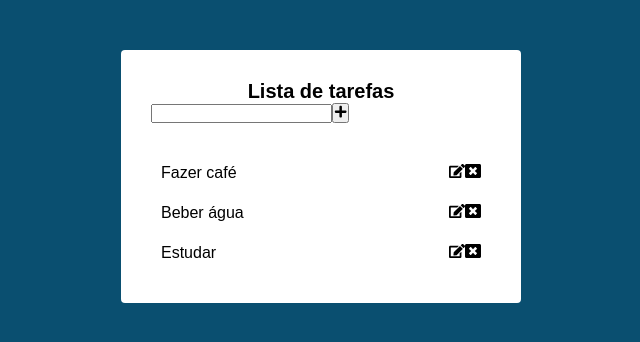
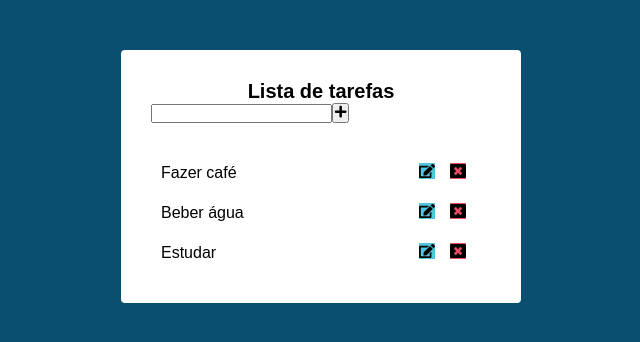
Before and after one commit to warleyroma/projreact, a React (Create React App) app: page / in a window 1280 px wide. Shown: the top 342 px of the page, without its empty margins (319-959 px from the left). Built offline with nearby package versions, Linux system fonts and the light colour scheme.

Commit message:
Estilizando as tarefas

```diff
--- a/src/components/Main.css
+++ b/src/components/Main.css
@@ -55,23 +55,23 @@
  background: #51c5de;
 }
 
-.tarefas .li .edit {
+.tarefas li .edit {
   margin-right: 15px;
   background: #51c5de;
 }
 
-.tarefas .li .delete {
+.tarefas li .delete {
   margin-right: 15px;
   background: #f04c64;
 }
 
-.tarefas .li:hover .edit,
-.tarefas .li:hover .delete {
+.tarefas li:hover .edit,
+.tarefas li:hover .delete {
   color: #000;
 }
 
-.tarefas .li .edit,
-.tarefas .li .delete {
+.tarefas li .edit,
+.tarefas li .delete {
   cursor: pointer;
   transition: all 600ms;
 }
--- a/src/components/Main.js
+++ b/src/components/Main.js
@@ -10,11 +10,7 @@ import './Main.css';
 export default class Main extends Component {
   state = {
     novaTarefa: '',
-    tarefas: [
-      'Fazer café',
-      'Beber água',
-      'Estudar',
-    ],
+    tarefas: ['Fazer café', 'Beber água', 'Estudar'],
   };
 
   handleChange = (e) => {
@@ -36,13 +32,14 @@ export default class Main extends Component {
           </button>
         </form>
         <ul className="tarefas">
-          {tarefas.map(tarefa => (
-          <li key={tarefa}>{tarefa}
-          <div>
-            <FaEdit className='edit' />
-            <FaWindowClose className='delete' />
-          </div>
-          </li>
+          {tarefas.map((tarefa) => (
+            <li key={tarefa}>
+              {tarefa}
+              <div>
+                <FaEdit className="edit" />
+                <FaWindowClose className="delete" />
+              </div>
+            </li>
           ))}
         </ul>
       </div>
```
